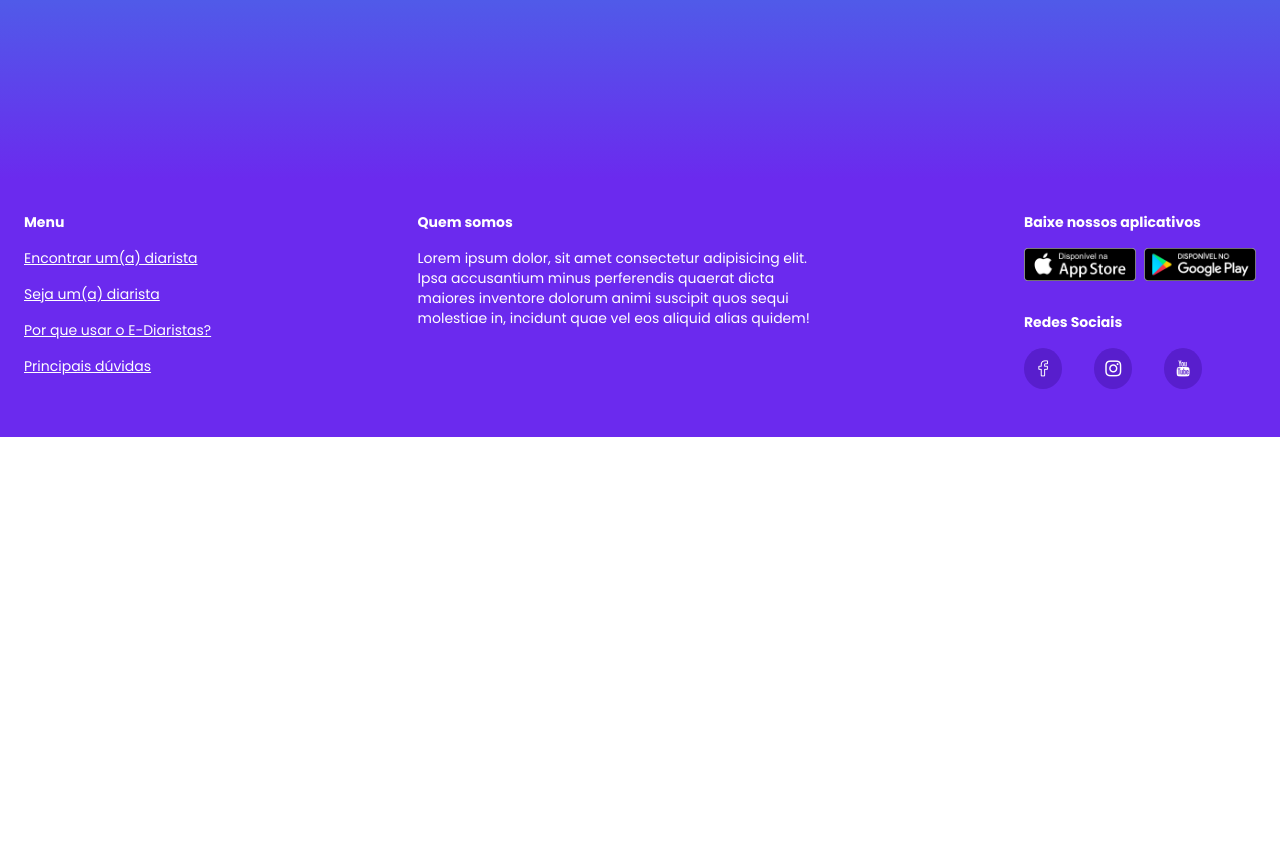
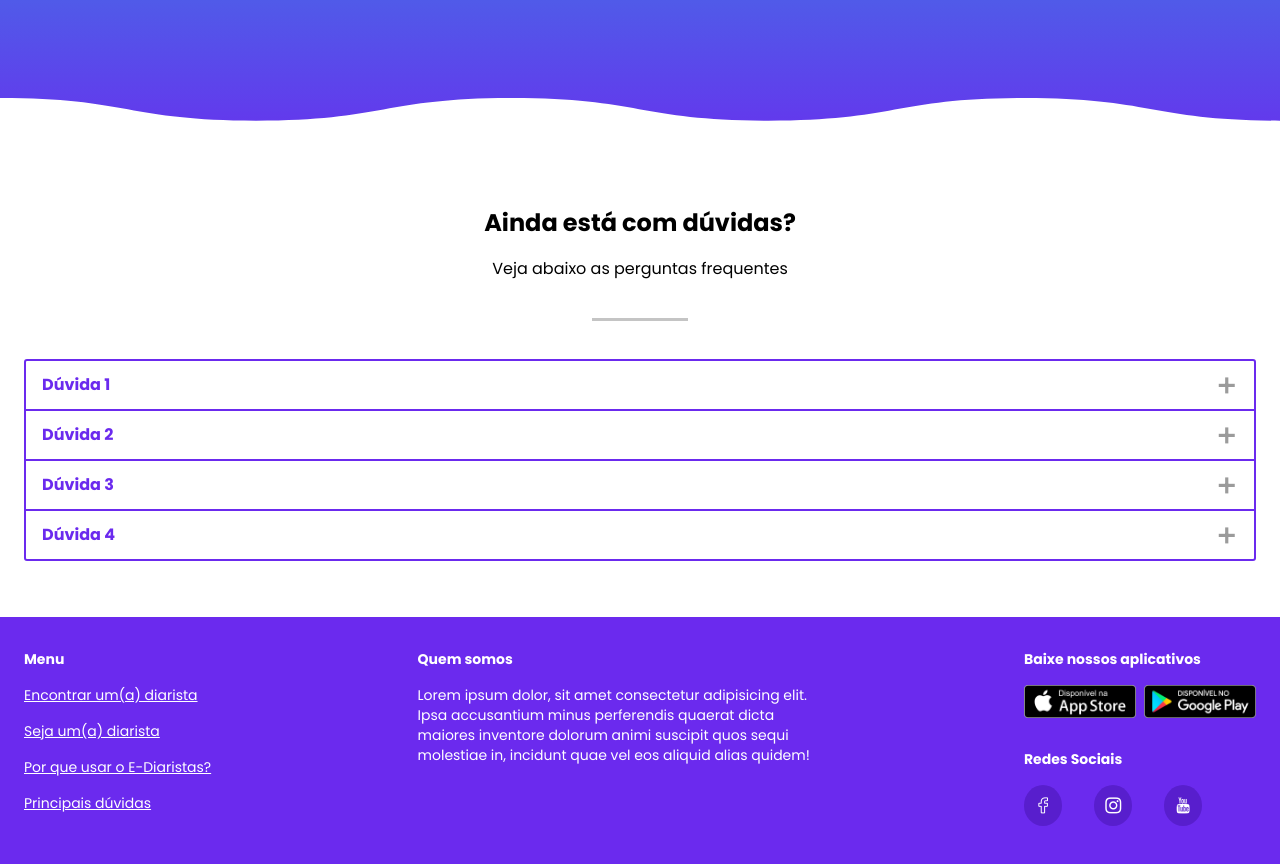
Before and after one commit to analaur4/e-diaristas, a Next.js app: page / in a window 1280 px wide. Shown: the part 1073-1937 px from the top of the page. Before the commit the page ends 1510 px from the top, so only its background shows below. Built offline with nearby package versions, Linux system fonts and the light colour scheme.

Commit message:
criar home - parte 3 - frequent-questions

```diff
--- a/src/ui/partials/index/_frequent-questions.style.tsx
+++ b/src/ui/partials/index/_frequent-questions.style.tsx
@@ -0,0 +1,61 @@
+import { Accordion } from "@mui/material";
+import { styled } from "@mui/material/styles";
+
+export const SectionContainer = styled('section')`
+    padding-bottom: ${({theme}) => theme.spacing(7)};
+`;
+
+export const Wave = styled('img')`
+    height: 100px;
+    margin-top: -100px;
+    width: 100%;
+`;
+
+export const SectionTitle = styled('h2')`
+    margin: 0;
+    text-align: center;
+`;
+
+export const SectionSubtitle = styled('p')`
+    margin: ${({theme}) => theme.spacing(2) + ' 0 ' + theme.spacing(10)};
+    position: relative;
+    text-align: center;
+
+    &::after {
+        content: '';
+        background-color: ${({theme}) => theme.palette.grey[300]};
+        bottom: ${({theme}) => theme.spacing(-5)};
+        height: 3px;
+        left: 50%;
+        position: absolute;
+        transform: translateX(-50%);
+        width: 96px;
+    }
+`;
+
+export const AccordionStyled = styled(Accordion)`
+    &.MuiAccordion-root {
+        border: 2px solid ${({theme}) => theme.palette.primary.main};
+        box-shadow: none;
+
+        &::before {
+            background-color: transparent;
+        }
+
+        &, &.Mui-expanded {
+            margin: -2px 0 0;
+        }
+    }
+
+    .MuiAccordionSummary-content .MuiTypography-root {
+        font-weight: bold;
+    }
+
+    .MuiAccordionDetails-root {
+        padding-right: ${({theme}) => theme.spacing(7)};
+    }
+
+    .MuiAccordionSummary-expandIconWrapper {
+        color: ${({theme}) => theme.palette.text.secondary};
+    }
+`;
--- a/src/ui/partials/index/_frequent-questions.tsx
+++ b/src/ui/partials/index/_frequent-questions.tsx
@@ -1,5 +1,61 @@
+import { useState } from "react";
+import { AccordionDetails, AccordionSummary, Container, Typography } from "@mui/material";
+import { AccordionStyled, SectionContainer, SectionSubtitle, SectionTitle, Wave } from "./_frequent-questions.style";
+
+const questionList = [
+    {
+        question: 'Dúvida 1',
+        answer: 'Lorem, ipsum dolor sit amet consectetur adipisicing elit. Et provident quo numquam, vel perspiciatis beatae sed alias blanditiis suscipit quia sunt nobis dolor tenetur quisquam aperiam error quis distinctio ea.'
+    },
+    {
+        question: 'Dúvida 2',
+        answer: 'Lorem, ipsum dolor sit amet consectetur adipisicing elit. Et provident quo numquam, vel perspiciatis beatae sed alias blanditiis suscipit quia sunt nobis dolor tenetur quisquam aperiam error quis distinctio ea.'
+    },
+    {
+        question: 'Dúvida 3',
+        answer: 'Lorem, ipsum dolor sit amet consectetur adipisicing elit. Et provident quo numquam, vel perspiciatis beatae sed alias blanditiis suscipit quia sunt nobis dolor tenetur quisquam aperiam error quis distinctio ea.'
+    },
+    {
+        question: 'Dúvida 4',
+        answer: 'Lorem, ipsum dolor sit amet consectetur adipisicing elit. Et provident quo numquam, vel perspiciatis beatae sed alias blanditiis suscipit quia sunt nobis dolor tenetur quisquam aperiam error quis distinctio ea.'
+    }
+]
+
 const FrequentQuestions = () => {
-    return <div></div>
+    const [activeAccordion, setActiveAccordion] = useState(0);
+
+    function isOpen(accordionNumber: number): boolean {
+        return activeAccordion === accordionNumber;
+    }
+
+    function changeOpenAccordion(accordionNumber: number) {
+        if(isOpen(accordionNumber)){
+            setActiveAccordion(0);
+        } else {
+            setActiveAccordion(accordionNumber);
+        }
+    }
+
+    function getIcon(accordionNumber: number) {
+        return isOpen(accordionNumber) ? 'twf-minus' : 'twf-plus';
+    }
+
+    return <SectionContainer>
+        <Wave src={'/img/home/waves.svg'} />
+        <Container>
+            <SectionTitle>Ainda está com dúvidas?</SectionTitle>
+            <SectionSubtitle>Veja abaixo as perguntas frequentes</SectionSubtitle>
+
+            {questionList.map((item, index) => (
+                <AccordionStyled key={index} expanded={isOpen(index + 1)} onChange={() => changeOpenAccordion(index + 1)}>
+                    <AccordionSummary expandIcon={<i className={getIcon(index + 1)} />}>
+                        <Typography color={'primary'}>{item.question}</Typography>
+                    </AccordionSummary>
+                    <AccordionDetails>{item.answer}</AccordionDetails>
+                </AccordionStyled>
+            ))}
+        </Container>
+    </SectionContainer>
 }
 
 export default FrequentQuestions;
```
